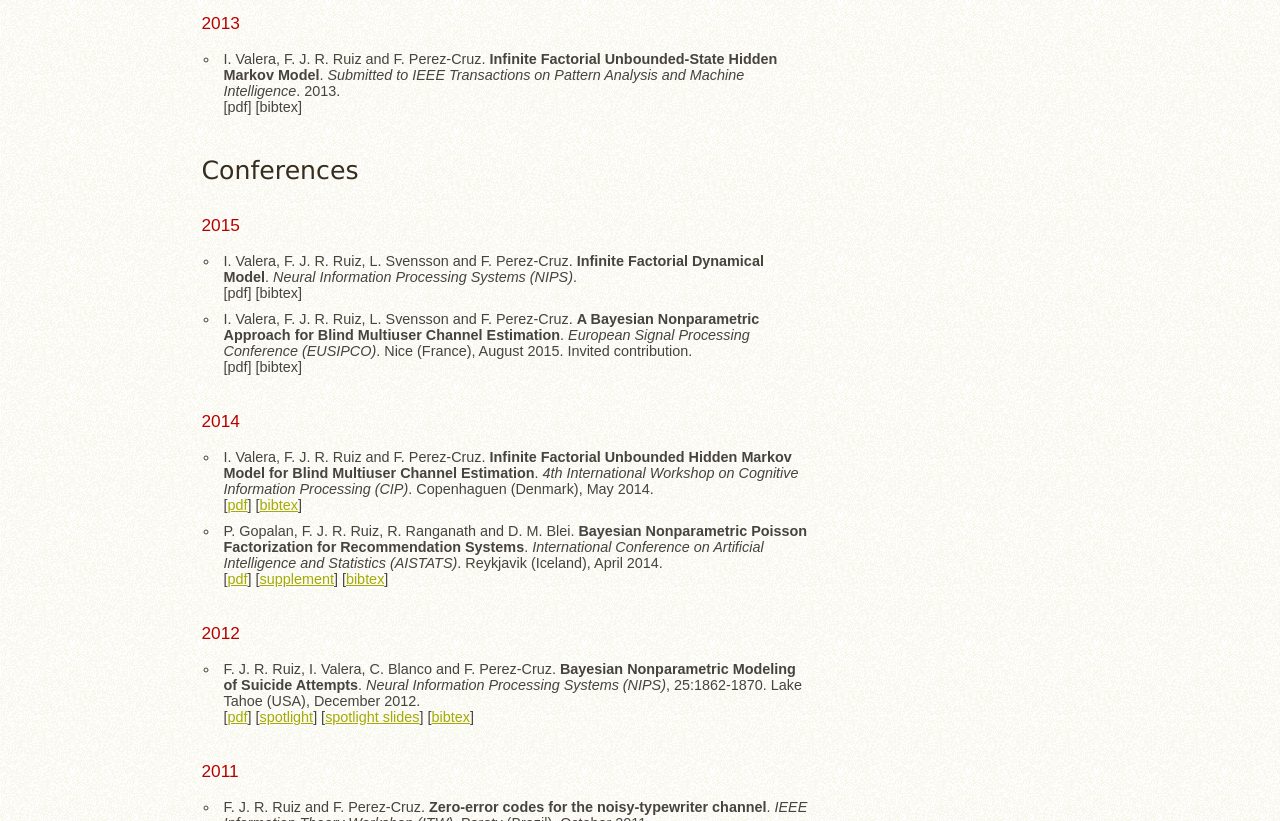
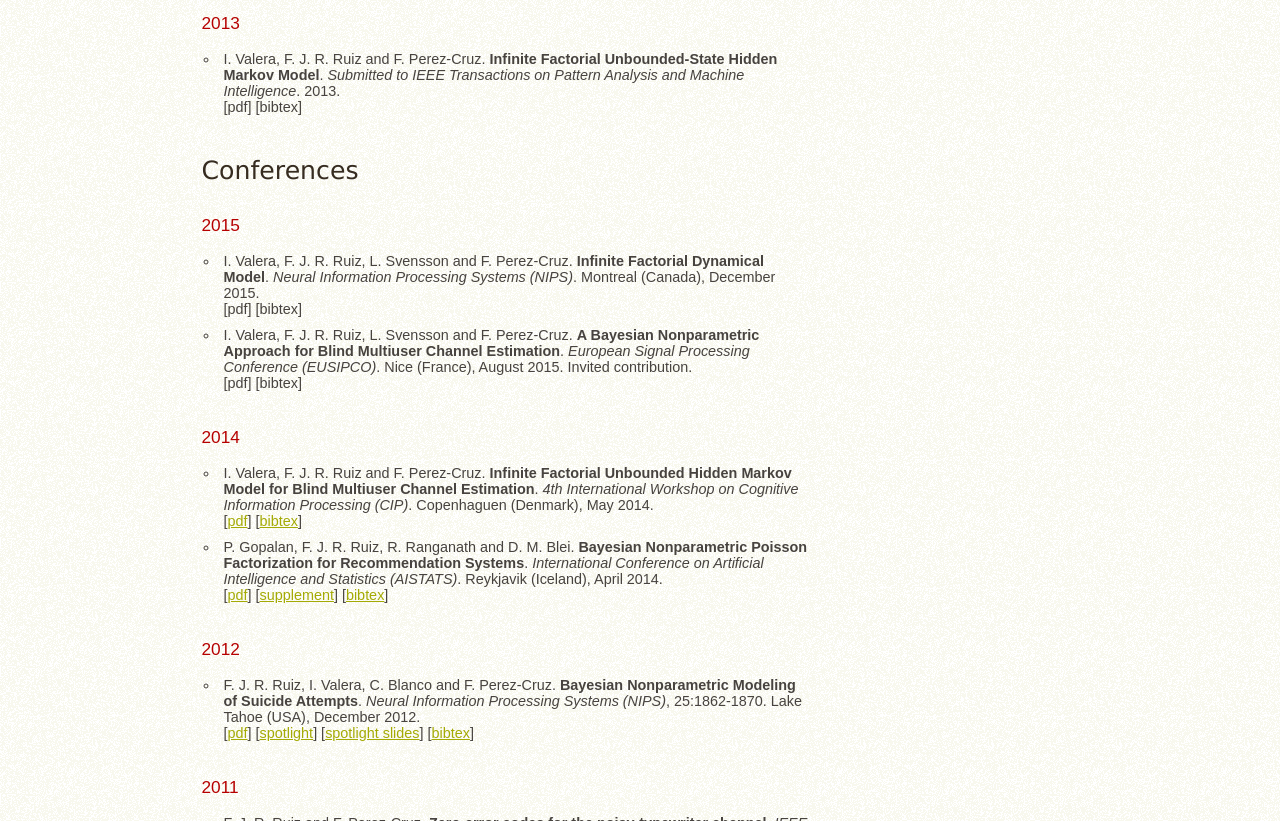
Before and after one commit to franrruiz/franrruiz.github.io, a plain HTML site: page research.html in a window 1280 px wide. Shown: the part 811-1632 px from the top of the page. Drawn offline with Linux system fonts and the light colour scheme.

Commit message:
updated nips info

```diff
--- a/research.html
+++ b/research.html
@@ -84,7 +84,7 @@
         <h1>Conferences</h1>
        <h2>2015</h2>
         <ul>
-          <li>I. Valera, F. J. R. Ruiz, L. Svensson and F. Perez-Cruz. <b>Infinite Factorial Dynamical Model</b>. <i>Neural Information Processing Systems (NIPS)</i>.<br/>[pdf] [bibtex]</li>
+          <li>I. Valera, F. J. R. Ruiz, L. Svensson and F. Perez-Cruz. <b>Infinite Factorial Dynamical Model</b>. <i>Neural Information Processing Systems (NIPS)</i>. Montreal (Canada), December 2015.<br/>[pdf] [bibtex]</li>
           <li>I. Valera, F. J. R. Ruiz, L. Svensson and F. Perez-Cruz. <b>A Bayesian Nonparametric Approach for Blind Multiuser Channel Estimation</b>. <i>European Signal Processing Conference (EUSIPCO)</i>. Nice (France), August 2015. Invited contribution.<br/>[pdf] [bibtex]</li>
         </ul>
         <h2>2014</h2>
```
